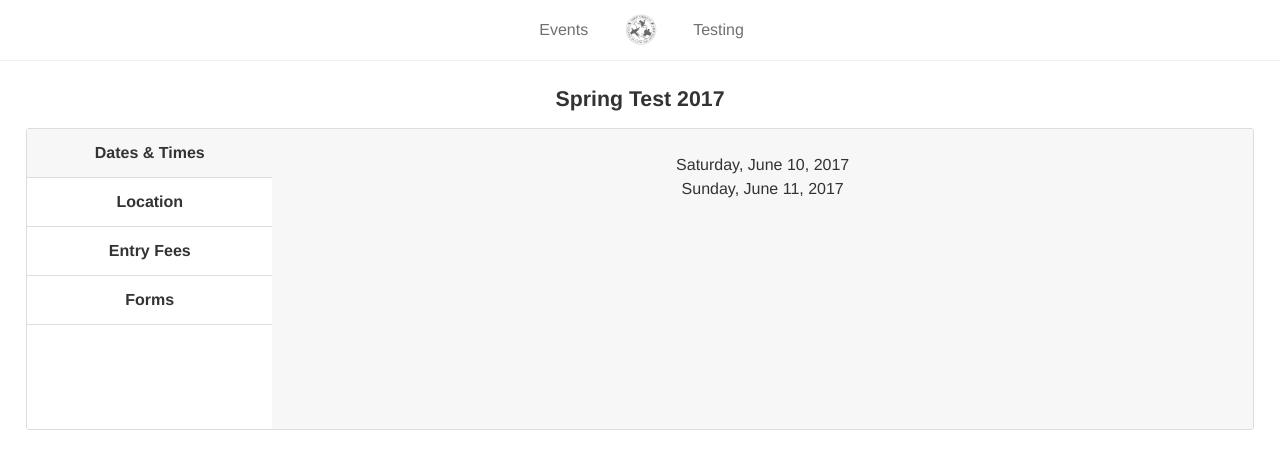
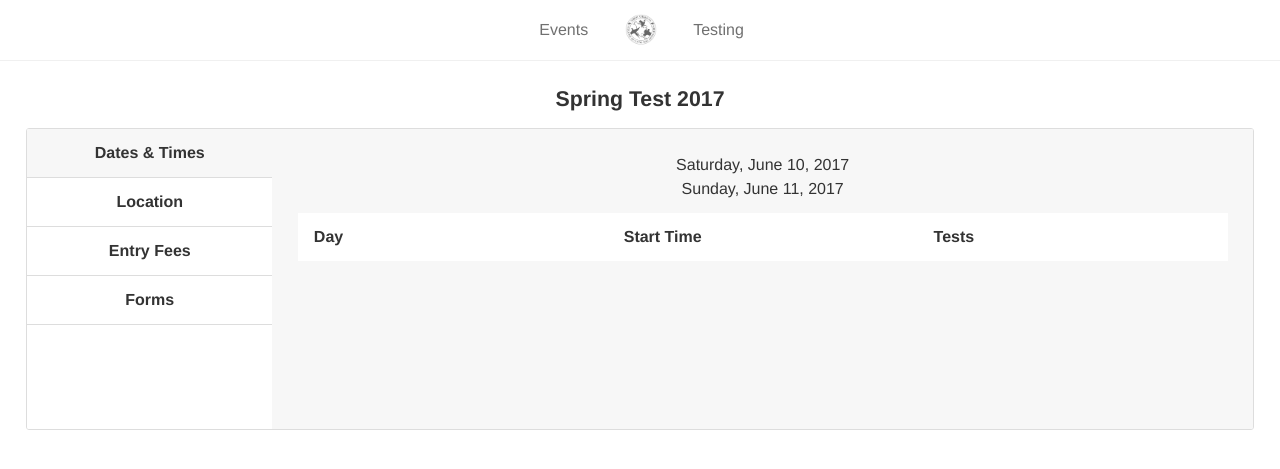
Before and after one commit to ryankbales/conavhda-redeux, a Jekyll site: the page built from testing.markdown, in a window 1280 px wide. Shown: the top 469 px of the page. Built offline with Jekyll 4.4.1, drawn with Linux system fonts in a browser that asks for light colours.

Commit message:
more work on test data

```diff
--- a/_sass/refills/_partials.scss
+++ b/_sass/refills/_partials.scss
@@ -3,3 +3,4 @@
 @import "cards";
 @import "grid";
 @import "vertical_tabs";
+@import "table";
--- /dev/null
+++ b/_sass/refills/_table.scss
@@ -0,0 +1,70 @@
+.table-minimal {
+  $base-border-color: gainsboro !default;
+  $base-border-radius: 3px !default;
+  $base-background-color: white !default;
+  $base-line-height: 1.5em !default;
+  $base-spacing: 1.5em !default;
+  $action-color: #477DCA !default;
+  $dark-gray: #333 !default;
+  $light-gray: #DDD !default;
+  $medium-screen: 40em !default;
+  $large-screen: 53.75em !default;
+  $base-font-color: $dark-gray !default;
+  $table-border-color: $base-border-color;
+  $table-border: 1px solid $table-border-color;
+  $table-background: $base-background-color;
+  $table-header-background: lighten($table-background, 10);
+  $table-hover-background: darken($table-background, 2);
+  $table-stripe-background: darken($table-background, 4);
+  $table-stripe-background-hover: darken($table-stripe-background, 5);
+  $table-padding: 0.75em 1em;
+
+  border-collapse: separate;
+  border-spacing: 0;
+  width: 100%;
+
+  tbody {
+    tr:hover > td, tr:hover > th {
+      background-color: $table-hover-background;
+    }
+    tr:first-child td {
+      border-top: 2px solid $table-border-color;
+    }
+  }
+
+  thead {
+    th {
+      background-color: $table-header-background;
+      border-bottom: 0;
+      padding: $table-padding;
+      text-align: left;
+    }
+  }
+
+  tbody {
+    background-color: $table-background;
+
+    td {
+      border-bottom: 0;
+      border-top: 1px solid $table-border-color;
+      line-height: $base-line-height;
+      padding: $table-padding;
+
+      button {
+        display: inline-block;
+        font-size: 0.7em;
+        line-height: $base-line-height;
+        margin-bottom: 0.3em;
+        margin-right: 0.5em;
+        outline: none;
+        padding: 0.3em 1em;
+        width: 100%;
+
+        @include media($medium-screen) {
+          margin-bottom: 0;
+          width: auto;
+        }
+      }
+    }
+  }
+}
--- a/testing.markdown
+++ b/testing.markdown
@@ -21,6 +21,32 @@
         <div id="tab1" class="js-vertical-tab-content vertical-tab-content">
           {{test.start_date | date: "%A, %B %d, %Y"}}<br>
           {{test.end_date | date: "%A, %B %d, %Y"}}
+          <table class="table-minimal">
+            <thead>
+              <tr>
+                <th>Day</th>
+                <th>Start Time</th>
+                <th>Tests</th>
+              </tr>
+            </thead>
+            <tbody>
+              {% for day in days %}
+                {% for data in day %}
+                  <tr>
+                    <td>{{data.date | date: "%A %d, %Y"}}</td>
+                    <td>{{data.date | date: "%l:%M%P"}}</td>
+                    <td>
+                      <ul>
+                        {% for test in tests %}
+                          <li>{{test}}</li>
+                        {% endfor %}
+                      </ul>
+                    </td>
+                  </tr>
+                {% endfor %}
+              {% endfor %}
+            </tbody>
+          </table>
         </div>
 
         <a href="" class="js-vertical-tab-accordion-heading vertical-tab-accordion-heading" rel="tab2">Location</a>
```
